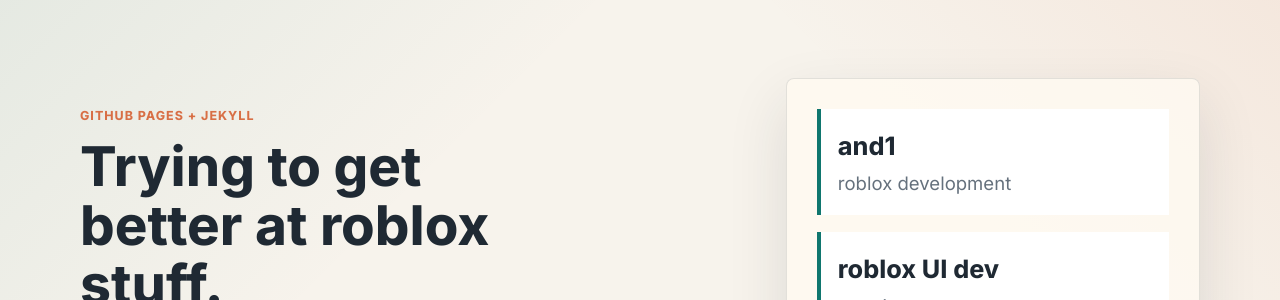
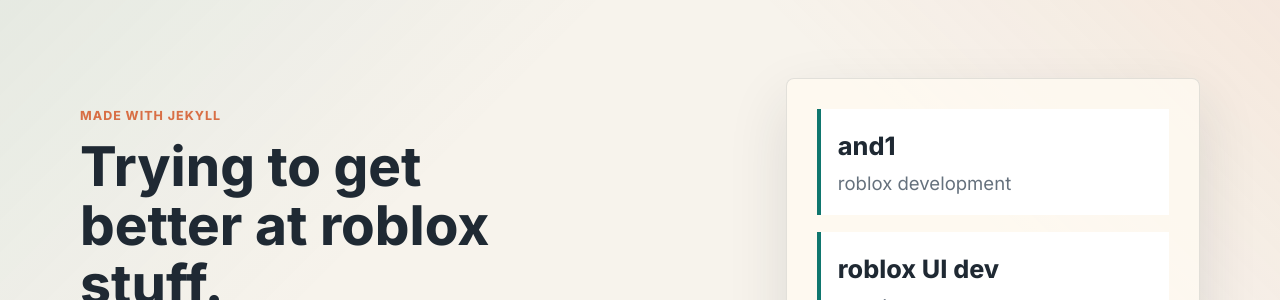
Before and after one commit to ancandi/ancandi.github.io, a Jekyll site: the page built from index.html, in a window 1280 px wide and 900 px high. Shown: the part 202-502 px from the top of the window. Built offline with Jekyll 4.4.1, drawn with Linux system fonts in a browser that asks for light colours; some of the changed text lies outside the part shown.

Commit message:
Polish homepage heading and YouTube link

```diff
--- a/index.html
+++ b/index.html
@@ -4,7 +4,7 @@
 
 <section class="hero-section">
   <div class="hero-copy">
-    <p class="eyebrow">GitHub Pages + Jekyll</p>
+    <p class="eyebrow">Made with Jekyll</p>
     <h1>Trying to get better at roblox stuff.</h1>
     <p class="lede">This page is meant to be an overview about me!</p>
     <div class="hero-actions">
@@ -30,8 +30,8 @@
 
 <section class="content-band">
   <div class="section-heading">
-    <p class="eyebrow">youtube.com/@and1exe</p>
     <h2>YouTube.</h2>
+    <p class="eyebrow"><a href="https://www.youtube.com/@and1exe">and1 (and1exe) - YouTube</a></p>
   </div>
   <div class="feature-grid">
     <article class="feature-card">
```
